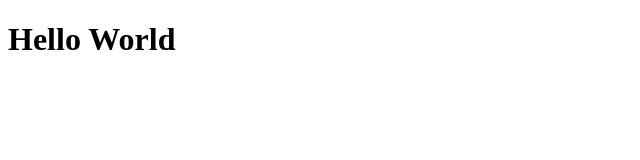
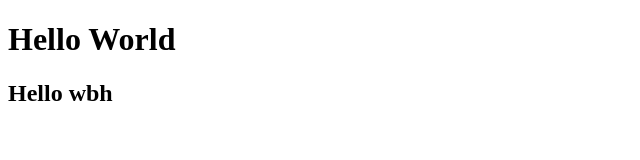
Before and after one commit to 853683425/demo, a plain HTML site: page index.html in a window 1280 px wide. Shown: the whole page, without its empty margins (0-640 px from the left). Drawn offline with Linux system fonts and the light colour scheme.

Commit message:
添加hello wbh

```diff
--- a/index.html
+++ b/index.html
@@ -8,5 +8,6 @@
 </head>
 <body>
     <h1>Hello World</h1>
+    <h2>Hello wbh</h2>
 </body>
 </html>
```
